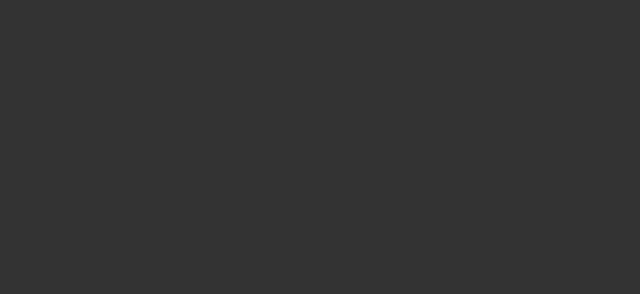
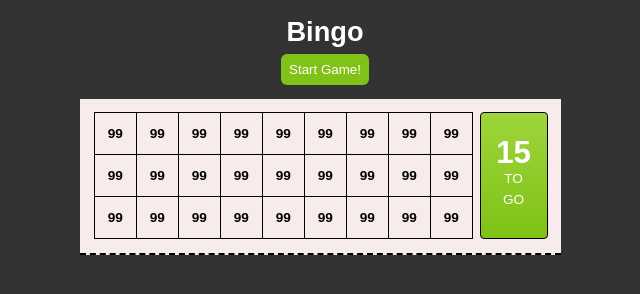
Before and after one commit to sdfereday/tbingo, a plain HTML site: page index.html in a window 1280 px wide. Shown: the whole page, without its empty margins (315-955 px from the left). Drawn offline with Linux system fonts and the light colour scheme.

Commit message:
UI area styled and added

```diff
--- a/index.html
+++ b/index.html
@@ -5,10 +5,128 @@
     <title>Bingo</title>
     <meta charset="UTF-8">
     <meta name="viewport" content="width=device-width, initial-scale=1">
-    <link href="style.css" rel="stylesheet">
+    <link href="css/app.css" rel="stylesheet">
 </head>
 
 <body>
+
+    <!-- Handlebars templates -->
+
+
+    <!-- Main container area -->
+    <div class="container">
+
+        <header>
+            <h1>Bingo</h1>
+            <div id="output">
+                No messages...
+            </div>
+            <button id="play">Start Game!</button>
+        </header>
+
+        <div id="tickets"></div>
+
+        <div class="row item">
+
+            <div class="column column-85 item-grid">
+                <div class="row force-column">
+                    <div class="cell">
+                        99
+                    </div>
+                    <div class="cell">
+                        99
+                    </div>
+                    <div class="cell">
+                        99
+                    </div>
+                    <div class="cell">
+                        99
+                    </div>
+                    <div class="cell">
+                        99
+                    </div>
+                    <div class="cell">
+                        99
+                    </div>
+                    <div class="cell">
+                        99
+                    </div>
+                    <div class="cell">
+                        99
+                    </div>
+                    <div class="cell">
+                        99
+                    </div>
+                </div>
+                <div class="row force-column">
+                    <div class="cell">
+                        99
+                    </div>
+                    <div class="cell">
+                        99
+                    </div>
+                    <div class="cell">
+                        99
+                    </div>
+                    <div class="cell">
+                        99
+                    </div>
+                    <div class="cell">
+                        99
+                    </div>
+                    <div class="cell">
+                        99
+                    </div>
+                    <div class="cell">
+                        99
+                    </div>
+                    <div class="cell">
+                        99
+                    </div>
+                    <div class="cell">
+                        99
+                    </div>
+                </div>
+                <div class="row force-column">
+                    <div class="cell">
+                        99
+                    </div>
+                    <div class="cell">
+                        99
+                    </div>
+                    <div class="cell">
+                        99
+                    </div>
+                    <div class="cell">
+                        99
+                    </div>
+                    <div class="cell">
+                        99
+                    </div>
+                    <div class="cell">
+                        99
+                    </div>
+                    <div class="cell">
+                        99
+                    </div>
+                    <div class="cell">
+                        99
+                    </div>
+                    <div class="cell">
+                        99
+                    </div>
+                </div>
+            </div>
+            <div class="column column-15 remaining">
+                <div class="inner">
+                    <span class="number">15</span>
+                    <span>TO</span> GO
+                </div>
+            </div>
+
+        </div>
+
+    </div>
 
     <script src="src/require.conf.js"></script>
     <script data-main="src/main" src="bower_components/requirejs/require.js"></script>
--- /dev/null
+++ b/scss/app.scss
@@ -0,0 +1,133 @@
+// @import "milligram";
+// .row {
+//     width: 100%;
+//     clear: both;
+// }
+
+/// Mixins
+@mixin linearGradient($top, $bottom) {
+    background: $top;
+    /* Old browsers */
+    background: -moz-linear-gradient(top, $top 0%, $bottom 100%);
+    /* FF3.6+ */
+    background: -webkit-gradient(linear, left top, left bottom, color-stop(0%, $top), color-stop(100%, $bottom));
+    /* Chrome,Safari4+ */
+    background: -webkit-linear-gradient(top, $top 0%, $bottom 100%);
+    /* Chrome10+,Safari5.1+ */
+    background: -o-linear-gradient(top, $top 0%, $bottom 100%);
+    /* Opera 11.10+ */
+    background: -ms-linear-gradient(top, $top 0%, $bottom 100%);
+    /* IE10+ */
+    background: linear-gradient(to bottom, $top 0%, $bottom 100%);
+    /* W3C */
+}
+
+/// Setup
+* {
+    box-sizing: border-box;
+}
+
+body {
+    font: 85%/1.4em arial;
+    text-align: center;
+    background: #333;
+}
+
+.clearfix {
+  &:after {
+    content: "";
+    display: table;
+    clear: both;
+  }
+}
+
+.container {
+    width: 36em;
+    text-align: center;
+    margin: 0 auto;
+}
+
+/// Header area
+header {
+    padding: 1em 0;
+    color: #fff;
+    h1 {
+        margin: 0;
+        padding: 0 0 0.5em;
+    }
+}
+
+#output {
+    padding: 0 1em 1em;
+    display: none;
+}
+
+button {
+    padding: 0.6em;
+    color: #fff;
+    background: #80c217;
+    border-radius: 6px;
+    border: 0;
+    cursor: pointer;
+    transition: all 0.2s ease;
+    &:hover {
+        background: #9dd53a;
+    }
+}
+
+/// Ticket area
+.item {
+
+    padding: 1em;
+    float: left;
+    clear: both;
+    margin: 0 auto;
+
+    background: #f7ebeb;
+    border-bottom: 2px dashed #000;
+
+    .item-grid {
+        float: left;
+        border-top: 1px solid #000;
+        border-left: 1px solid #000;
+    }
+    .inner span {
+        display: block;
+    }
+    .cell {
+        //width: 100/9*1%;
+        width: 42px;
+        height: 42px;
+        float: left;
+        padding-top: 14px;
+        font-weight: 700;
+        text-align: center;
+        line-height: 1em;
+        border-right: 1px solid #000;
+        border-bottom: 1px solid #000;
+    }
+    .remaining {
+        width: 5em;
+        min-height: 9.3em;
+        float: left;
+        margin-left: 0.5em;
+        line-height: 1.5em;
+        color: #fff;
+        border: 1px solid #000;
+        border-radius: 4px;
+
+        @include linearGradient( #9dd53a, #80c217);
+
+        .inner {
+            width: 100%;
+            padding: 1em 0.3em;
+            text-align: center;
+            .number {
+                padding: 0.5em 0 0.2em;
+                font-weight: 700;
+                font-size: 2.3em;
+            }
+        }
+
+    }
+}
--- a/src/main.js
+++ b/src/main.js
@@ -2,8 +2,9 @@ require([
     'enums',
     'gameLogic',
     'GameTicket',
+    'UI',
     'helpers'
-], function(enums, gameLogic, Ticket, helpers) {
+], function(enums, gameLogic, Ticket, UI, helpers) {
 
     ///////// SETUP
     // The static string given to each bingo card
@@ -52,15 +53,9 @@ require([
     }
 
     ///////////////////////////// BUILD UI
-
+    let appUI = new UI();
 
     ///////////////////////////// App States
-    let IdleState = function() {}
-
-    let WinState = function() {}
-
-    let ScoreState = function() {}
-
     let CallerState = function() {}
 
     CallerState.prototype.update = function() {
@@ -86,7 +81,6 @@ require([
         if (logic.state === enums.TICKETWIN) {
             console.log(logic.ticketInfo);
             // Perform 'win' state
-            throw "Balls";
         }
 
         if (logic.state === enums.SCORED) {
@@ -98,6 +92,11 @@ require([
 
     let currentState = new CallerState();
 
-    helpers.setInterval(currentState.update, 10);
+    // Main game loop
+    helpers.setInterval(function(){
+
+        currentState.update();
+
+    }, 10);
 
 });
--- a/src/require.conf.js
+++ b/src/require.conf.js
@@ -6,7 +6,9 @@ var require = {
         'gameLogic': '/src/GameLogic',
         'GameTicket': '/src/GameTicket',
         // Enums
-        'enums': '/src/enums'
+        'enums': '/src/enums',
+        // UI
+        'UI': '/src/uiManager'
     },
     shim: {
         // "app": {
--- /dev/null
+++ b/src/uiManager.js
@@ -0,0 +1,8 @@
+define([], function(){
+
+    let ticketContainer = document.getElementById("tickets");
+
+    // Templates
+
+
+});
```
Also changed, not shown: scss/_milligram.scss (added, +11 -0 lines), css/app.css (added), 1 other file.
